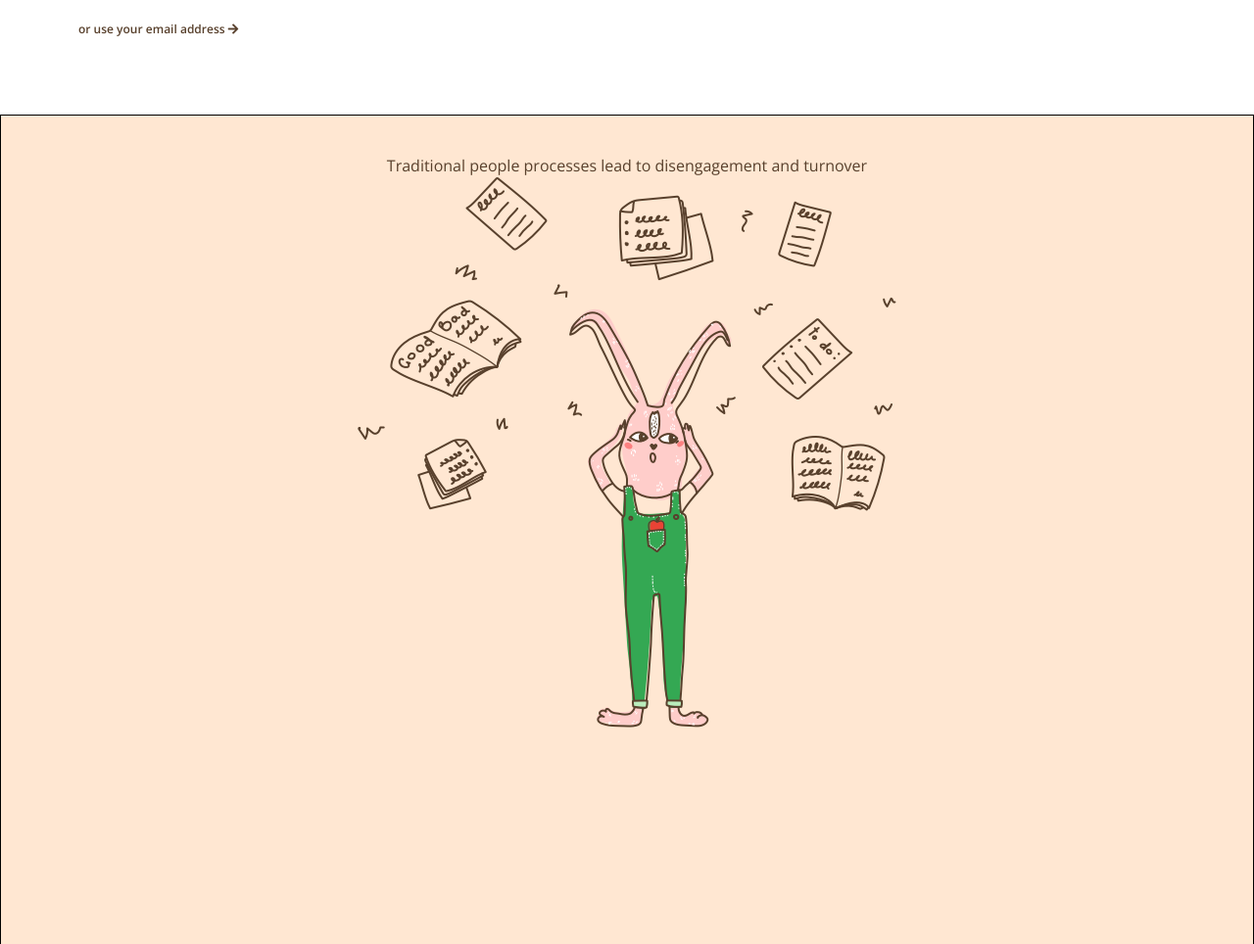
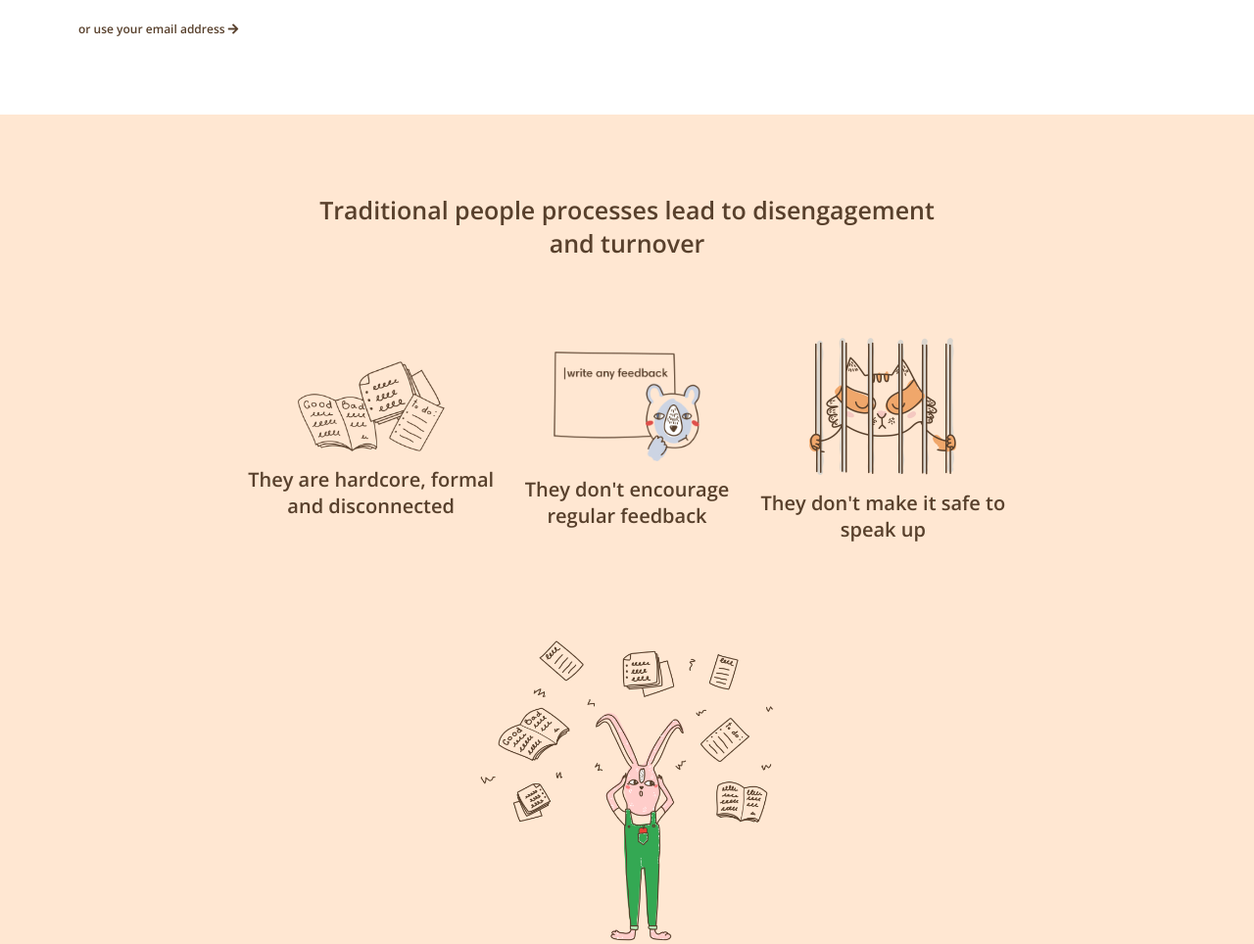
Before and after one commit to MarcoMadeddu/node-sass-teambit, a website: page index.html in a window 1280 px wide. Shown: the part 583-1547 px from the top of the page at 98% size. Drawn offline with nearby package versions, Linux system fonts and the light colour scheme.

Commit message:
still work

```diff
--- a/index.html
+++ b/index.html
@@ -49,9 +49,24 @@
         <main>
             <div class="container">
                 <section class="core-1">
-                    <p>Traditional people processes lead to disengagement and turnover</p>
+                    <h2>Traditional people processes lead to disengagement and turnover</h2>
                     <div class="card-collector">
+                        <div class="card">
+                            <img src="dist/img/hardcore.png" alt="">
+                            <h4>They are hardcore, formal and disconnected</h4>
+                        </div>
 
+                        <div class="card">
+                            <img src="dist/img/nofeedback.png" alt="">
+                            <h4>They don't encourage
+                                regular feedback</h4>
+                        </div>
+
+                        <div class="card">
+                            <img src="dist/img/notsafe.png" alt="">
+                            <h4>They don't make it
+                                safe to speak up</h4>
+                        </div>
                     </div>
                     <img src="dist/img/before.png" alt="noo">
                 </section>
--- a/src/scss/Partials/_main-section.scss
+++ b/src/scss/Partials/_main-section.scss
@@ -7,11 +7,40 @@ main{
     height: 1000px;
     width: 100%;
     background-color:$bg-color;
-    border: 1px solid black;
     .core-1{
         display: flex;
         flex-direction: column;
         align-items: center;
-        margin-top: 40px;
+        margin-top: 80px;
+        border-bottom: 1px solid $border-color;
+        h2{
+            font-size: 25px;
+            width: 60%;
+            text-align: center;
+        }
+        &>img{
+            max-width: 300px;
+            margin: 100px 0;
+        }
+    }
+    .card-collector{
+        display: flex;
+        justify-content:space-between ;
+        width: 70%;
+        height: 200pxpx;
+        margin-top: 80px;
+        .card{
+            flex-basis: calc(100% / 3);
+            display: flex;
+            flex-direction: column;
+            justify-content: center;
+            align-items: center;
+            text-align: center;
+            font-size: 20px;
+        }
+        img{
+            max-width: 150px;
+            margin-bottom: 15px;
+        }
     }
 }
```
Also changed, not shown: dist/css/main.css.
